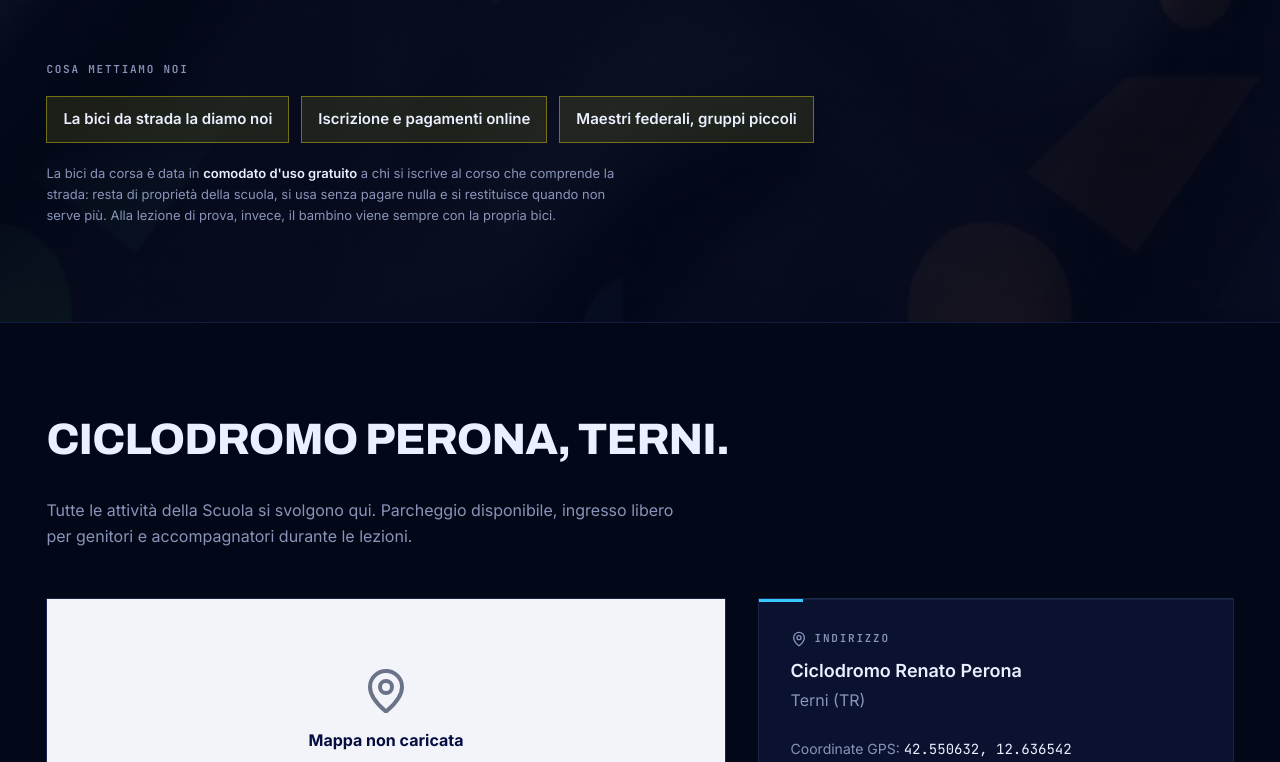
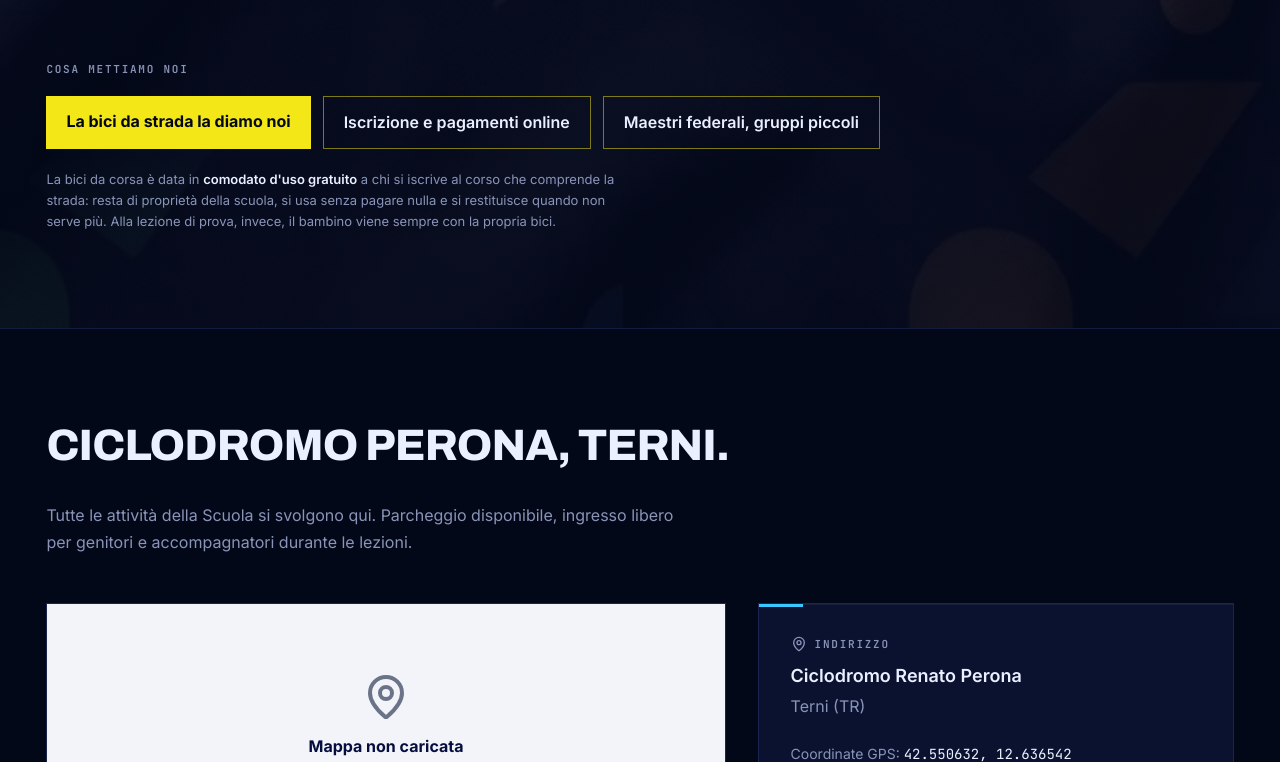
Before and after one commit to lucamorettig-coder/trionoracing-next, a Next.js app: page / in a window 1280 px wide. Shown: the part 2638-3400 px from the top of the page. Built offline with nearby package versions, Linux system fonts and the light colour scheme; no server answers.

Commit message:
fix(EVO-046): l'etichetta della bici diventa piena, non era leggibile
L'accento al 10% di opacità su fondo scuro rendeva le tre etichette tre
riquadri grigi. La prima — l'unica cosa che un genitore non può immaginare
da solo, e che gli toglie una spesa — ora è piena.

```diff
--- a/src/components/home/CosaMettiamoNoi.tsx
+++ b/src/components/home/CosaMettiamoNoi.tsx
@@ -12,9 +12,11 @@
    testo lungo si perde. Sta in evidenza, e la spiegazione di cosa comporta
    sta piccola sotto. */
 const SERVIZI = [
-  "La bici da strada la diamo noi",
-  "Iscrizione e pagamenti online",
-  "Maestri federali, gruppi piccoli",
+  // La prima è piena: fra le tre è l'unica che un genitore non può
+  // immaginare da solo, ed è quella che gli toglie una spesa.
+  { testo: "La bici da strada la diamo noi", forte: true },
+  { testo: "Iscrizione e pagamenti online", forte: false },
+  { testo: "Maestri federali, gruppi piccoli", forte: false },
 ] as const;
 
 export function CosaMettiamoNoi() {
@@ -25,10 +27,14 @@ export function CosaMettiamoNoi() {
       <ul className="mt-5 flex flex-wrap gap-3">
         {SERVIZI.map((s) => (
           <li
-            key={s}
-            className="border border-accent/40 bg-accent/10 px-4 py-2.5 text-[15px] font-semibold text-stage-ink"
+            key={s.testo}
+            className={
+              s.forte
+                ? "bg-accent px-5 py-3 text-[16px] font-bold text-stage-bg"
+                : "border border-accent/50 px-5 py-3 text-[16px] font-semibold text-stage-ink"
+            }
           >
-            {s}
+            {s.testo}
           </li>
         ))}
       </ul>
```
